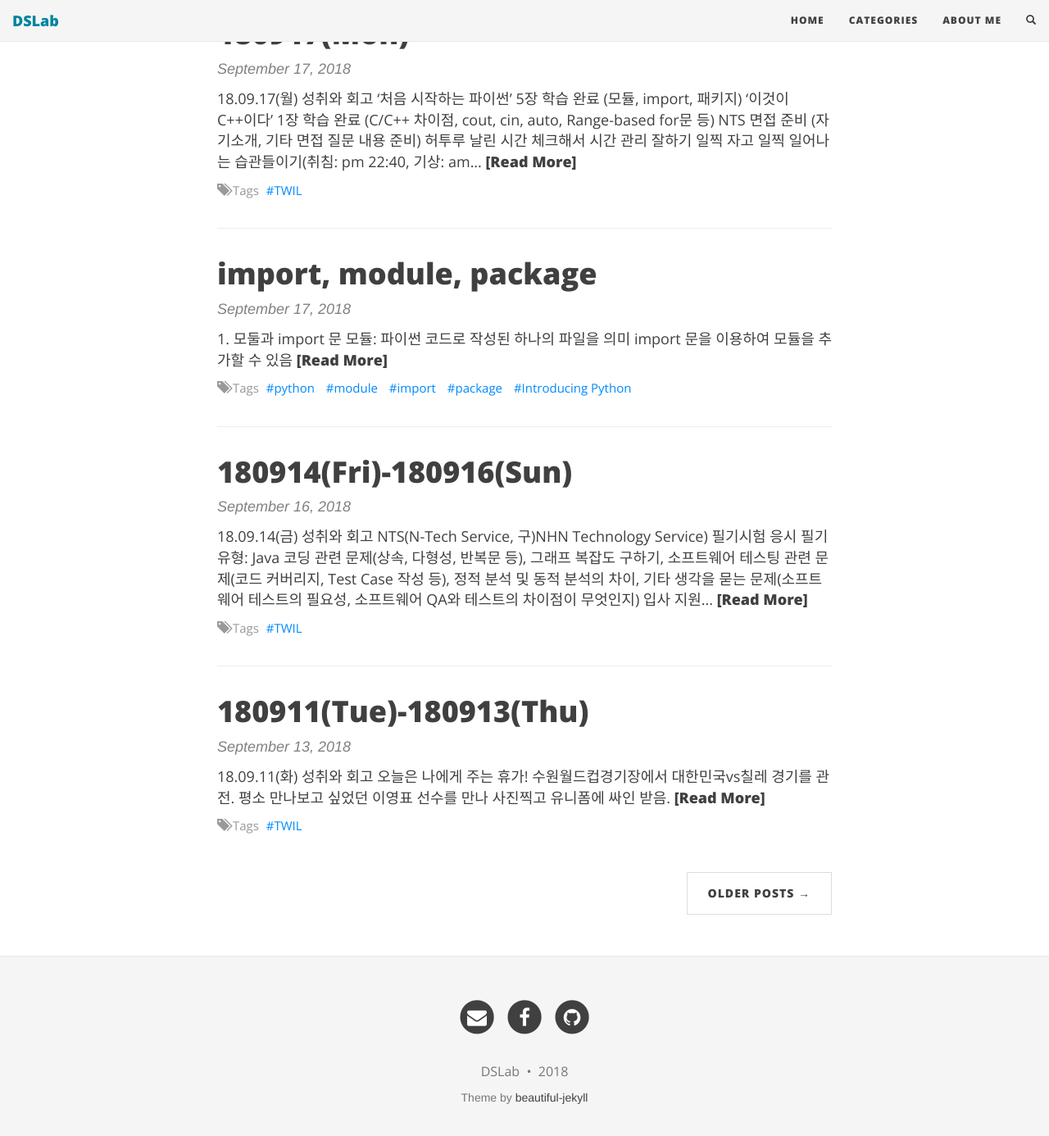
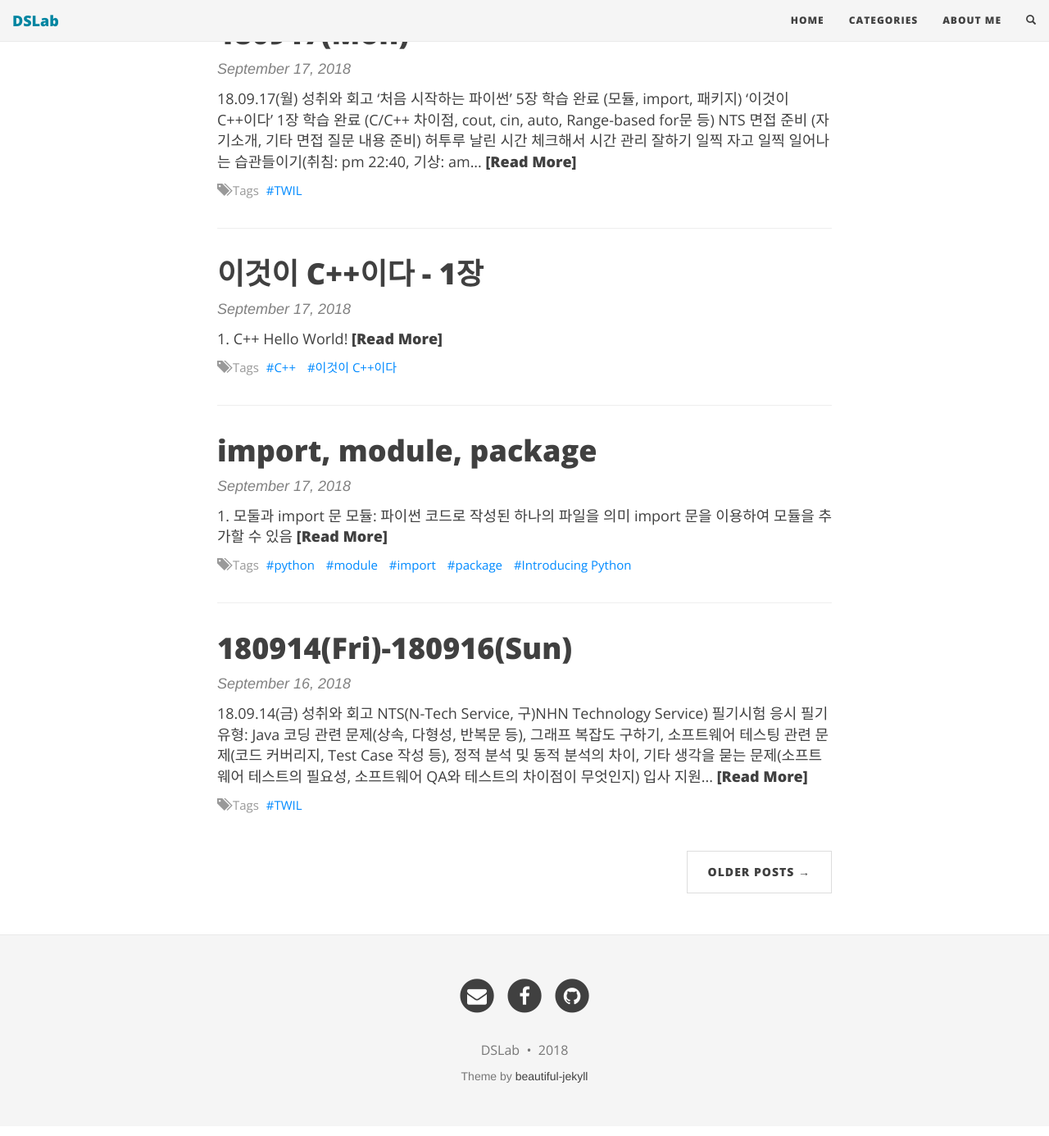
Before and after one commit to choidslab/choidslab.github.io, a Jekyll site: the page built from index.html, in a window 1280 px wide and 1400 px high, scrolled down 807 px. Shown: the top 1386 px of the window at 82% size. Built offline with Jekyll 4.4.1, drawn with Linux system fonts in a browser that asks for light colours; nearby versions of some CDN libraries; the list of posts is cut into pages by our own code; part of the change alters nothing that is shown; some of the changed text lies outside the part shown.

```diff
--- a/_posts/CC++/2018-09-17-Cplus-ch1.md
+++ b/_posts/CC++/2018-09-17-Cplus-ch1.md
@@ -2,7 +2,7 @@
 layout: post
 title: "이것이 C++이다 - 1장"
 subtitle: ""
-date: 2018-09-18 08:00:00 +0900
+date: 2018-09-17 18:00:00 +0900
 comments: true
 author: DSLab
 background: '/img/bg-index.jpg'
--- /dev/null
+++ b/_posts/CC++/2018-09-18-Cplus-ch2.md
@@ -0,0 +1,25 @@
+---
+layout: post
+title: "이것이 C++이다 - 2장"
+subtitle: ""
+date: 2018-09-20 18:30:00 +0900
+comments: true
+author: DSLab
+background: '/img/bg-index.jpg'
+category: ccplus
+tags: [C++, 이것이 C++이다, ]
+---
+
+#### 작성 중...
+
+<br>
+
+>본 포스팅 내용은 `이것이 C++이다`를 학습한 내용을 바탕으로 요약한 글입니다. 코드에 문제가 있을 수 있으며 다소 부정확한 내용이 있을 수 있으니 참고하시기 바랍니다. 잘못된 내용이 있다면 덧글로 남겨주시면 내용을 반영하여 수정하도록 하겠습니다. 감사합니다.
+
+<br>
+
+---
+
+#### [Reference]
+
+[1] 이것이 C++이다, p.25-53
```
Also changed, not shown: README.md (added).
